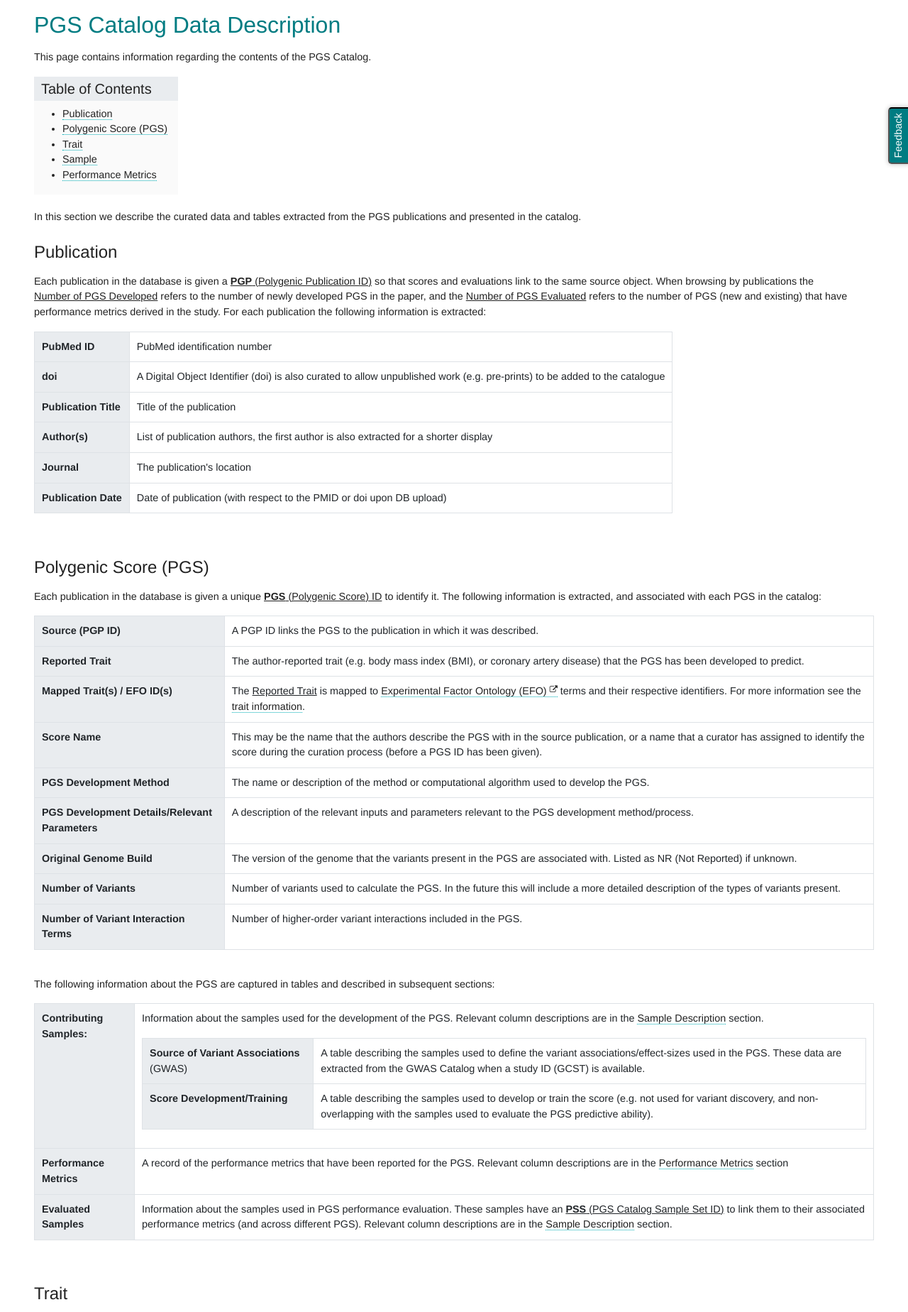
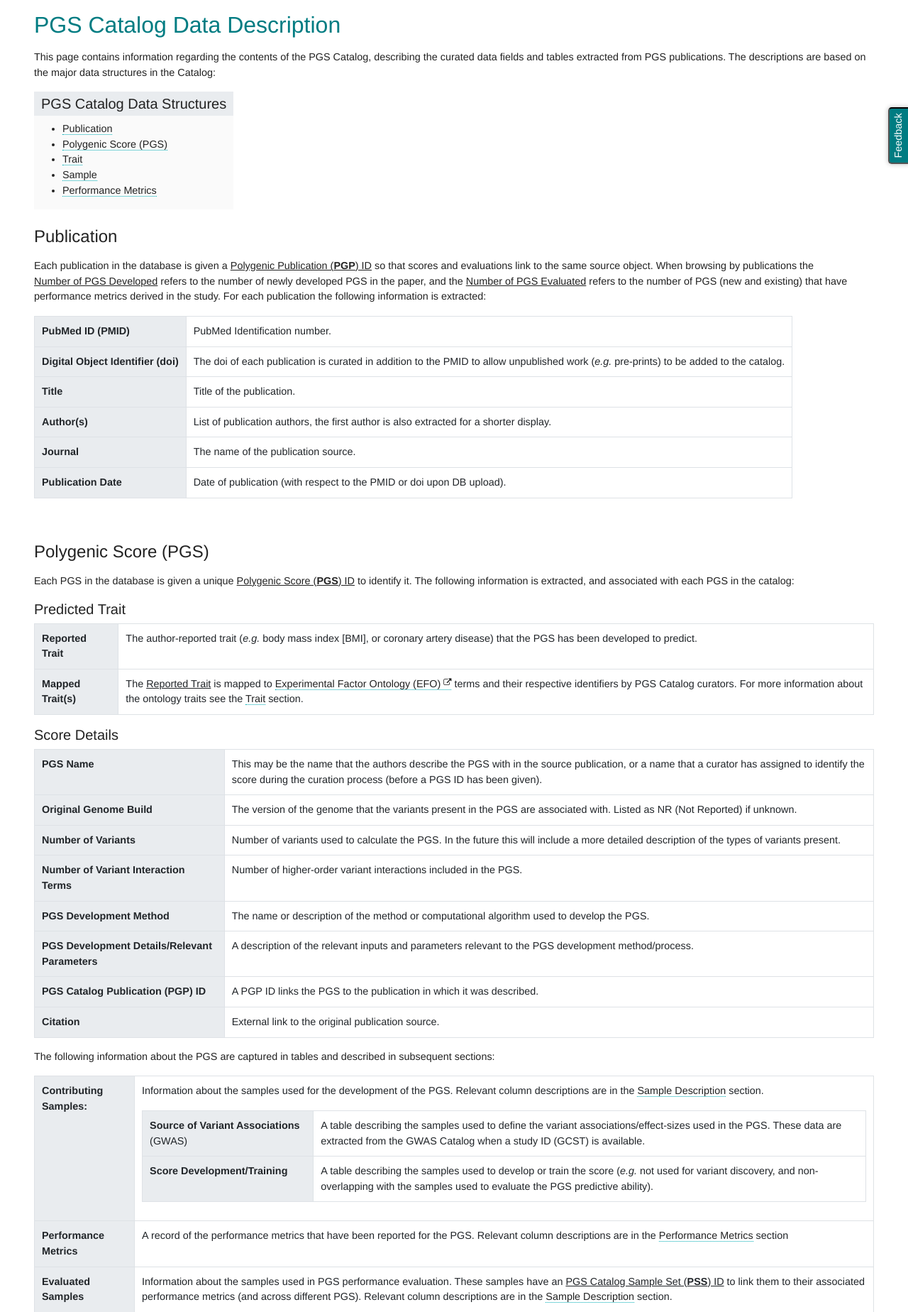
Before and after one commit to PGScatalog/PGS_Catalog, a Django app: template catalog/templates/catalog/docs.html in a window 1280 px wide. Shown: the part 127-1975 px from the top of the page at 71% size. Run offline with Django 3.2, Linux system fonts and the light colour scheme; the template is opened without the code that fills it, so the values that code supplies are empty; style sheets or scripts are compiled from the project's sources; some libraries are stand-ins or nearby versions.

Commit message:
Major changes to data descriptions - Added first descriptions of new fields - Reorganized to better match the PGS/PGP/EFO pages
ToDo: better match these descriptions with the Curation Guidelines

```diff
--- a/catalog/templates/catalog/docs.html
+++ b/catalog/templates/catalog/docs.html
@@ -14,12 +14,14 @@
 
     <h2>PGS Catalog Data Description</h2>
     <p>
-      This page contains information regarding the contents of the PGS Catalog.
+      This page contains information regarding the contents of the PGS Catalog, describing the curated data fields and tables extracted from PGS publications.
+      The descriptions are based on the major data structures in the Catalog:
+
     </p>
     <div class="content_container">
       <div class="table-of-contents">
         <nav role="navigation">
-          <h5>Table of Contents</h5>
+          <h5>PGS Catalog Data Structures</h5>
           <ul>
             <li><a href="#desc_pub">Publication</a></li>
             <li><a href="#desc_pgs">Polygenic Score (PGS)</a></li>
@@ -31,73 +33,65 @@
       </div>
     </div>
 
-
     <section>
-        <br />
-        <p>In this section we describe the curated data and tables extracted from the PGS publications and presented in the catalog.</p>
-
         <h4 id="desc_pub">Publication</h4>
-        <p>Each publication in the database is given a <u><b>PGP</b> (Polygenic Publication ID)</u> so that scores and evaluations link to the same source object.
+        <p>Each publication in the database is given a <u>Polygenic Publication (<b>PGP</b>) ID</u> so that scores and evaluations link to the same source object.
         When browsing by publications the <u>Number of PGS Developed</u> refers to the number of newly developed PGS in the paper, and the <u>Number of PGS Evaluated</u>
         refers to the number of PGS (new and existing) that have performance metrics derived in the study. For each publication the following information is extracted:</p>
         <table class="table table-bordered table-left-col-filled">
           <tbody>
             <tr>
-              <td><b>PubMed ID</b></td>
-              <td>PubMed identification number</td>
+              <td><b>PubMed ID (PMID)</b></td>
+              <td>PubMed Identification number.</td>
             </tr>
             <tr>
-              <td><b>doi</b></td>
-              <td>A Digital Object Identifier (doi) is also curated to allow unpublished work (e.g. pre-prints) to be added to the catalogue</td>
+              <td><b>Digital Object Identifier (doi)</b></td>
+              <td>The doi of each publication is curated in addition to the PMID to allow unpublished work (<i>e.g.</i> pre-prints) to be added to the catalog.</td>
             </tr>
             <tr>
-              <td><b>Publication Title</b></td>
-              <td>Title of the publication</td>
+              <td><b>Title</b></td>
+              <td>Title of the publication.</td>
             </tr>
             <tr>
               <td><b>Author(s)</b></td>
-              <td>List of publication authors, the first author is also extracted for a shorter display</td>
+              <td>List of publication authors, the first author is also extracted for a shorter display.</td>
             </tr>
             <tr>
               <td><b>Journal</b></td>
-              <td>The publication's location</td>
+              <td>The name of the publication source.</td>
             </tr>
             <tr>
               <td><b>Publication Date</b></td>
-              <td>Date of publication (with respect to the PMID or doi upon DB upload)</td>
+              <td>Date of publication (with respect to the PMID or doi upon DB upload).</td>
             </tr>
           </tbody>
         </table>
 
         <br />
         <h4 id="desc_pgs">Polygenic Score (PGS)</h4>
-        <p>Each publication in the database is given a unique <u><b>PGS</b> (Polygenic Score) ID</u> to identify it. The following information is extracted, and associated with each PGS in the catalog:</p>
+        <p>Each PGS in the database is given a unique <u>Polygenic Score (<b>PGS</b>) ID</u> to identify it. The following information is extracted, and associated with each PGS in the catalog:</p>
 
+        <h5>Predicted Trait</h5>
+        <table class="table table-bordered table-left-col-filled">
+            <tbody>
+                <tr>
+                    <td><b>Reported Trait</b></td>
+                    <td>The author-reported trait (<i>e.g.</i> body mass index [BMI], or coronary artery disease) that the PGS has been developed to predict.</td>
+                </tr>
+                <tr>
+                    <td><b>Mapped Trait(s)</b></td>
+                    <td>The <u>Reported Trait</u> is mapped to <a href="https://www.ebi.ac.uk/ols/ontologies/efo">Experimental Factor Ontology (EFO)</a> terms and their respective identifiers by PGS Catalog curators.
+                        For more information about the ontology traits see the <a href="#desc_trait">Trait</a> section.</td>
+                </tr>
+            </tbody>
+        </table>
+
+        <h5>Score Details</h5>
         <table class="table table-bordered table-left-col-filled">
           <tbody>
             <tr>
-              <td><b>Source (PGP ID)</b></td>
-              <td>A PGP ID links the PGS to the publication in which it was described.</td>
-            </tr>
-            <tr>
-              <td><b>Reported Trait</b></td>
-              <td>The author-reported trait (e.g. body mass index (BMI), or coronary artery disease) that the PGS has been developed to predict.</td>
-            </tr>
-            <tr>
-              <td><b>Mapped Trait(s) / EFO ID(s)</b></td>
-              <td>The <u>Reported Trait</u> is mapped to <a href="https://www.ebi.ac.uk/ols/ontologies/efo">Experimental Factor Ontology (EFO)</a> terms and their respective identifiers. For more information see the <a href="#desc_trait">trait information</a>.</td>
-            </tr>
-            <tr>
-              <td><b>Score Name</b></td>
+              <td><b>PGS Name</b></td>
               <td>This may be the name that the authors describe the PGS with in the source publication, or a name that a curator has assigned to identify the score during the curation process (before a PGS ID has been given).</td>
-            </tr>
-            <tr>
-              <td><b>PGS Development Method</b></td>
-              <td>The name or description of the method or computational algorithm used to develop the PGS.</td>
-            </tr>
-            <tr>
-              <td><b>PGS Development Details/Relevant Parameters</b></td>
-              <td>A description of the relevant inputs and parameters relevant to the PGS development method/process.</td>
             </tr>
             <tr>
               <td><b>Original Genome Build</b></td>
@@ -111,10 +105,25 @@
               <td><b>Number of Variant Interaction Terms</b></td>
               <td>Number of higher-order variant interactions included in the PGS.</td>
             </tr>
+            <tr>
+              <td><b>PGS Development Method</b></td>
+              <td>The name or description of the method or computational algorithm used to develop the PGS.</td>
+            </tr>
+            <tr>
+              <td><b>PGS Development Details/Relevant Parameters</b></td>
+              <td>A description of the relevant inputs and parameters relevant to the PGS development method/process.</td>
+            </tr>
+            <tr>
+              <td><b>PGS Catalog Publication (PGP) ID</b></td>
+              <td>A PGP ID links the PGS to the publication in which it was described.</td>
+            </tr>
+            <tr>
+              <td><b>Citation</b></td>
+              <td>External link to the original publication source.</td>
+            </tr>
           </tbody>
         </table>
 
-        <br />
         <p>The following information about the PGS are captured in tables and described in subsequent sections:</p>
 
         <table class="table table-bordered table-left-col-filled">
@@ -131,7 +140,7 @@
                     </tr>
                     <tr>
                       <td><b>Score Development/Training</b></td>
-                      <td>A table describing the samples used to develop or train the score (e.g. not used for variant discovery, and non-overlapping with the samples used to evaluate the PGS predictive ability).</td>
+                      <td>A table describing the samples used to develop or train the score (<i>e.g.</i> not used for variant discovery, and non-overlapping with the samples used to evaluate the PGS predictive ability).</td>
                     </tr>
                   </tbody>
                 </table>
@@ -142,30 +151,39 @@
             </tr>
             <tr>
               <td><b>Evaluated Samples</b></td>
-              <td>Information about the samples used in PGS performance evaluation. These samples have an <u><b>PSS</b> (PGS Catalog Sample Set ID)</u> to link them to their associated performance metrics (and across different PGS). Relevant column descriptions are in the <a href="#desc_smpl">Sample Description</a> section.</td>
+              <td>Information about the samples used in PGS performance evaluation. These samples have an <u>PGS Catalog Sample Set (<b>PSS</b>) ID</u> to link them to their associated performance metrics (and across different PGS). Relevant column descriptions are in the <a href="#desc_smpl">Sample Description</a> section.</td>
             </tr>
           </tbody>
         </table>
 
         <br />
         <h4 id="desc_trait">Trait</h4>
-        <p>Traits in the catalog are displayed/grouped according to the <u>Mapped Traits</u> rather than the author <u>Reported Traits</u> to facilitate comparability, similar to the GWAS Catalog.
+        <p>Traits in the Catalog are displayed/grouped according to the <u>Mapped Traits</u> rather than the author <u>Reported Traits</u> to facilitate comparability, similar to the GWAS Catalog.
         For a complete description of why the trait ontology is employed please refer to <a href="https://www.ebi.ac.uk/gwas/docs/ontology">related documentation</a> from the GWAS Catalog.
         The Experimental Factor Ontology is hosted and described here: <a href="https://www.ebi.ac.uk/efo/">Experimental Factor Ontology (EFO)</a>. The information for each EFO trait ID that is stored in the PGS catalog is:</p>
 
         <table class="table table-bordered table-left-col-filled">
           <tbody>
             <tr>
-              <td><b>Experimental Factor Ontology ID</b> (EFO_ID)</td>
-              <td>A trait identifier that links to the EFO and GWAS catalog.</td>
+              <td><b>Trait</b></td>
+              <td>The trait label from the ontology.</td>
             </tr>
             <tr>
-              <td><b>EFO Label</b></td>
-              <td>The trait label/name</td>
+              <td><b>Identifier</b></td>
+              <td>The Experimental Factor Ontology ID (EFO_ID) identifier to consistently refer to traits using the the <a href="https://www.ebi.ac.uk/efo/">EFO</a>, and to other resources like the <a href="https://www.ebi.ac.uk/gwas">GWAS Catalog</a>.</td>
+            </tr>
+
+            <tr>
+              <td><b>Description</b></td>
+              <td>Detailed description of the trait from EFO.</td>
             </tr>
             <tr>
-              <td><b>Trait Description</b></td>
-              <td>Detailed description of the trait from EFO.</td>
+                <td><b>Synonyms</b></td>
+                <td>Other names for the trait.</td>
+            </tr>
+            <tr>
+                <td><b>Mapped Term(s)</b></td>
+                <td>Includes references to terms in other databases and ontologies (<i>e.g.</i> ICD9/ICD10, MONDO, SNOMEDCT, <i>etc.</i>).</td>
             </tr>
           </tbody>
         </table>
@@ -178,15 +196,28 @@
           <tbody>
             <tr>
               <td><b>PGS Catalog Sample Set ID</b> (PSS ID)</td>
-              <td>PSS IDs are assigned to describe samples used in PGS evaluations (e.g. Performance Metrics). PSS IDs are not uniquely associated with a single PGS, multiple PGS can be evaluated on the sample sample sets (PSS ID).</td>
+              <td>PSS IDs are assigned to describe samples used in PGS evaluations (<i>e.g.</i> Performance Metrics). PSS IDs are not uniquely associated with a single PGS, multiple PGS can be evaluated on the sample sample sets (PSS ID).</td>
             </tr>
             <tr>
+              <td><b>Detailed Phenotype Description</b></td>
+              <td>A description of how the phenotype was measured or defined (<i>e.g.</i> ICD codes used to identify cases/phenotypes in EHR data). </td>
+            </tr>
+            <tr>
+              <td><b>Participant Follow-up Time</b></td>
+              <td>A summary of the follow-up time (mean/median, range/confidence intervals) for participants that are part of a prospective cohort/study design (used to measure disease incidence).</td>
+            </tr>
+            <tr>
+            <tr>
               <td><b>Study Identifiers</b></td>
-              <td>Identifiers used to link the samples to their initial descriptions (e.g. using PubMed IDs) and if they were used for variant associations to their associated GWAS studies (using GWAS Catalog GCST IDs).</td>
+              <td>Identifiers used to link the samples to their initial descriptions (<i>e.g.</i> using PubMed IDs) and if they were used for variant associations to their associated GWAS studies (using GWAS Catalog GCST IDs).</td>
             </tr>
             <tr>
               <td><b>Sample Numbers</b></td>
-              <td>This field describes the number of individuals included in the sample, along with the number of cases and controls (if the trait is dichotomous) and the percent of participants that are male if available.</td>
+              <td>This field describes the number of individuals included in the sample, along with the number of cases and controls (if the trait is dichotomous), and the percent of participants that are male (if available).</td>
+            </tr>
+            <tr>
+              <td><b>Age of Study Participants</b></td>
+              <td>A summary (mean/median, range/confidence intervals) of study participants ages.</td>
             </tr>
             <tr>
               <td><b>Ancestry fields:</b></td>
@@ -211,7 +242,7 @@
                     </tr>
                     <tr>
                       <td><b>Additional Ancestry Description</b></td>
-                      <td>Any additional description not captured in the structured data (e.g. founder or genetically isolated populations, or further description of admixed samples).</td>
+                      <td>Any additional description not captured in the structured data (<i>e.g.</i> founder or genetically isolated populations, or further description of admixed samples).</td>
                     </tr>
                   </tbody>
                 </table>
@@ -219,18 +250,18 @@
             </tr>
             <tr>
               <td><b>Cohort(s)</b></td>
-              <td>A list of cohorts that collected the samples. The initial list of common cohorts used in genetics studies that seeded these annotations is from <a href="https://doi.org/10.1038/s42003-018-0261-x">Mills & Rahal. Communications Biology. (2019)</a>.</td>
+                <td><p>A list of cohorts that collected the samples.</p>The initial list of common cohorts used in genetics studies that seeded these annotations is from <a href="https://doi.org/10.1038/s42003-018-0261-x">Mills & Rahal. <i>Communications Biology</i> (2019)</a>.</td>
             </tr>
             <tr>
               <td><b>Additional Sample/Cohort Information</b></td>
-              <td>Any additional description about the samples and what they were used for that is not captured by the structured categories (e.g. sub-cohort information).</td>
+              <td>Any additional description about the samples and what they were used for that is not captured by the structured categories (<i>e.g.</i> sub-cohort information).</td>
             </tr>
           </tbody>
         </table>
 
         <br />
         <h4 id="desc_perf">Performance Metrics</h4>
-        <p>Each evaluation of a PGS is given a <u><b>PPM</b> (PGS Performance Metric) ID</u> that links it to a description of the results:</p>
+        <p>Each evaluation of a PGS is given a <u>PGS Performance Metric (<b>PPM</b>) ID</u> that links it to a description of the results:</p>
         <table class="table table-bordered table-left-col-filled">
           <tbody>
             <tr>
@@ -238,22 +269,22 @@
               <td>ID that links to the samples the displayed PGS evaluated.</td>
             </tr>
             <tr>
-              <td><b>Source/Publication</b></td>
+              <td><b>Performance Source</b></td>
               <td>ID that links to the publication where the performance metrics were reported. </td>
             </tr>
             <tr>
               <td><b>Trait</b></td>
-              <td>This field displays both the <u>Reported</u> and <u>Mapped Traits</u>. The reported trait often corresponds to the test set names reported in the publication, or more specific aspects of the phenotype being tested (e.g. if the disease cases are incident vs. recurrent events).</td>
+              <td>This field displays both the <u>Reported</u> and <u>Mapped Traits</u>. The reported trait often corresponds to the test set names reported in the publication, or more specific aspects of the phenotype being tested (<i>e.g.</i> if the disease cases are incident vs. recurrent events).</td>
             </tr>
             <tr>
               <td><b>Reported values:</b></td>
               <td>
-              	<p>The reported values of the performance metrics are all reported similarly (e.g. the estimate is recorded along with the 95% confidence interval (if supplied)) and grouped according to the type of statistic they represent:</p>
+              	<p>The reported values of the performance metrics are all reported similarly (<i>e.g.</i> the estimate is recorded along with the 95% confidence interval (if supplied)) and grouped according to the type of statistic they represent:</p>
                 <table class="table table-bordered table-left-col-filled">
                   <tbody>
                     <tr>
                 		  <td><b>PGS Effect Sizes (per SD change)</b></td>
-                		  <td>Examples include regression coefficients (betas) for continuous traits, Odds ratios (OR) and/or Hazard ratios (HR) for dichotomous traits depending on the availability of time-to-event data.</td>
+                		  <td>Standardized effect sizes, per standard deviation [SD] change in PGS. Examples include regression coefficients (betas) for continuous traits, Odds ratios (OR) and/or Hazard ratios (HR) for dichotomous traits depending on the availability of time-to-event data.</td>
                 		</tr>
                 		<tr>
                 		  <td><b>PGS Classification Metrics</b></td>
```
